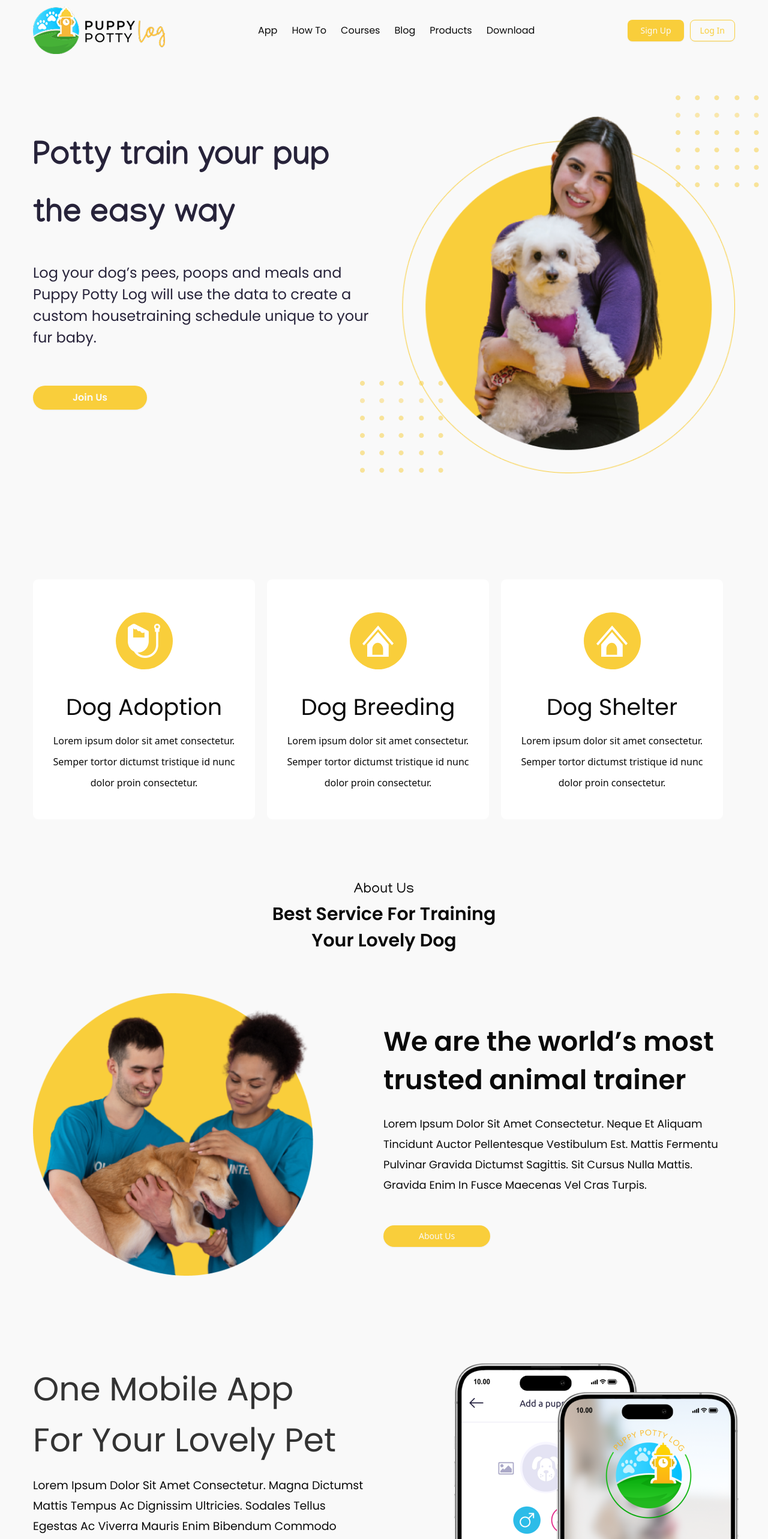
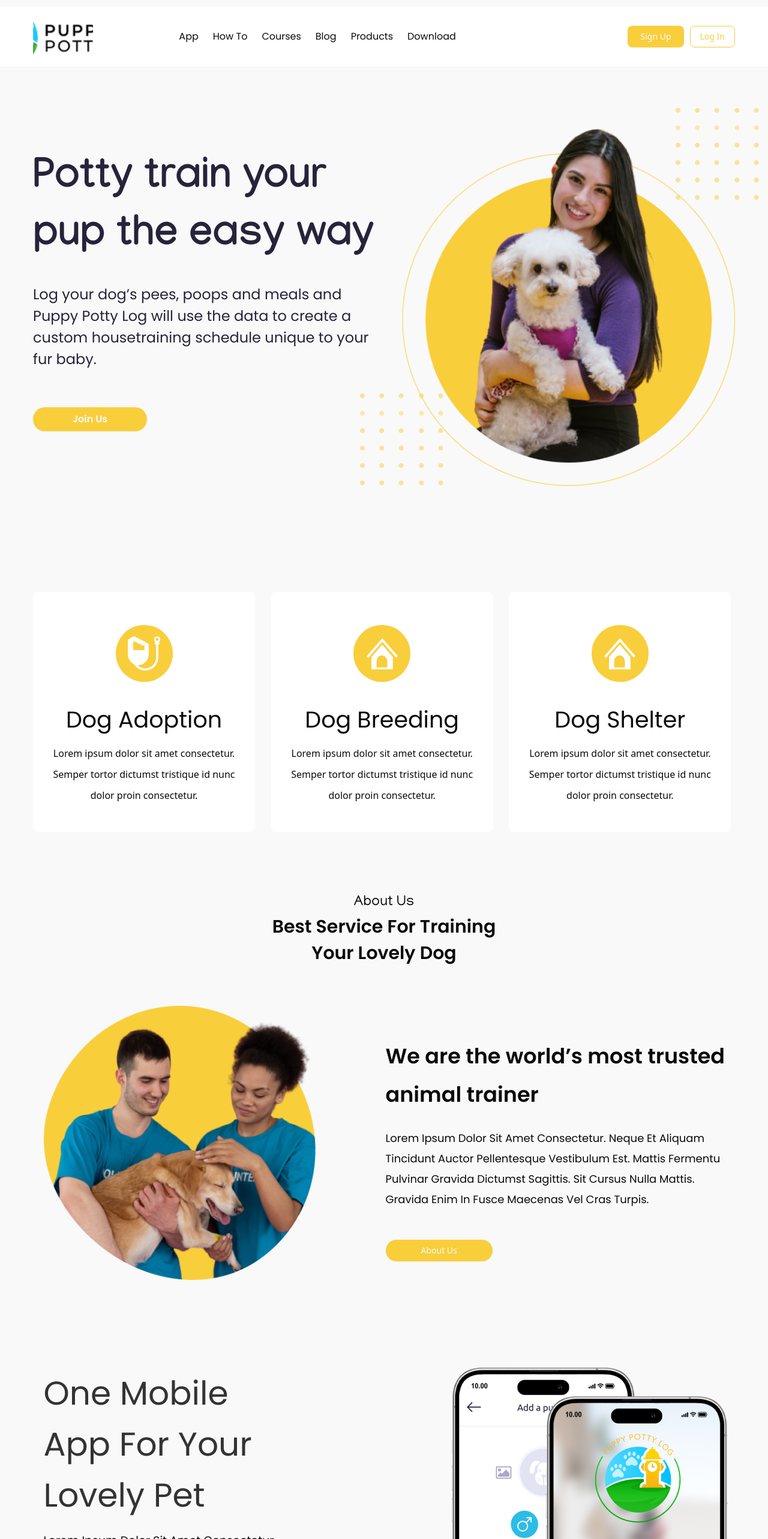
Before and after one commit to Jakaria-Ahmod/react_Real_poject, a React (Vite) app: page / in a window 1280 px wide. Shown: the top 2566 px of the page at 60% size. Built offline with nearby package versions, Linux system fonts and the light colour scheme.

Commit message:
responsive done

```diff
--- a/src/index.css
+++ b/src/index.css
@@ -12,10 +12,46 @@ body {
   --font-Manjari: 'Manjari', sans-serif;
   --color-parimary: #f9ce3b;
   --color-text1: #27233a;
+  --breakpoint-xs: 320px;
+  --breakpoint-sm: 576px;
+  --breakpoint-md: 768px;
+  --breakpoint-lg: 992px;
+  --breakpoint-xl: 1200px;
+  --breakpoint-xxl: 1400px;
 }
 @utility container {
   width: 1170px;
   margin: 0 auto;
+}
+@media (max-width: 575.999px) {
+  .container {
+    max-width: 97%;
+    margin: 0 auto;
+  }
+}
+@media (min-width: 576px) and (max-width: 767.999px) {
+  .container {
+    max-width: 97%;
+    margin: 0 auto;
+  }
+}
+@media (min-width: 768px) and (max-width: 991.999px) {
+  .container {
+    max-width: 95%;
+    margin: 0 auto;
+  }
+}
+@media (min-width: 992px) and (max-width: 1199.999px) {
+  .container {
+    max-width: 97%;
+    margin: 0 auto;
+  }
+}
+@media (min-width: 1200px) and (max-width: 1399.999px) {
+  .container {
+    max-width: 97%;
+    margin: 0 auto;
+  }
 }
 
 @theme inline {
--- a/src/pages/about/About.jsx
+++ b/src/pages/about/About.jsx
@@ -5,15 +5,15 @@ import { motion } from 'framer-motion';
 const About = () => {
   return (
     <div>
-      <div>
+      <div className="container">
         <section>
           <div className="text-center ">
             <span className="text-[24px] font-Manjari">About Us</span>
-            <p className="text-[30px] font-Popins capitalize font-semibold max-w-[380px] mx-auto leading-[44px]">
+            <p className="text-[30px] font-Popins capitalize font-semibold max-w-[380px]  mx-auto leading-[44px]">
               Best service for training your lovely dog
             </p>
           </div>
-          <div className="grid grid-cols-[40%_60%] items-center mt-[66px] gap-x-[116px]">
+          <div className="grid md:grid-cols-[40%_60%] items-center mt-[66px] md:gap-x-[50px] xl:gap-x-[116px]">
             <motion.div
               className="w-full"
               initial={{ opacity: 0, x: -200 }} // Initially hidden on left
@@ -23,12 +23,13 @@ const About = () => {
               <img src={AboutImg} alt="" />
             </motion.div>
             <motion.div
-              className="w-full"
-              initial={{ opacity: 0, x: 400 }}
+              className="w-full mt-[20px] hidden md:block"
+              initial={{ opacity: 0, x: 10 }}
               whileInView={{ opacity: 1, x: 0 }}
               transition={{ duration: 2 }}
+              viewport={{ once: true }}
             >
-              <h3 className="font-Popins text-[45px] leading-[64px] font-semibold">
+              <h3 className="font-Popins text-[30px] leading-[40px] md:text-[35px]  md:leading-[64px] font-semibold">
                 We are the world’s most trusted animal trainer
               </h3>
               <p className="font-Popins text-[18px] leading-[34px] mt-[24px] mb-[50px] max-w-[570px] capitalize">
--- a/src/pages/banner/Banner.jsx
+++ b/src/pages/banner/Banner.jsx
@@ -7,15 +7,15 @@ import { motion } from 'framer-motion';
 const Banner = () => {
   return (
     <motion.div
-      className="my_container"
+      className="connaner"
       initial={{ opacity: 0, y: 50 }}
       whileInView={{ opacity: 1, y: 0 }}
       transition={{ duration: 0.3 }}
     >
       <div className="mt-5">
-        <section className="grid grid-cols-2 items-center -gap-5 justify-between">
-          <div className="w-[100%]">
-            <h1 className="text-[55px] font-Manjari font-bold leading-[96px] text-text1 w">
+        <section className="grid md:grid-cols-2 items-center -gap-5 justify-between">
+          <div className="w-[100%] order-2 lg:order-0 mt-[30px]">
+            <h1 className=" text-[40px] md:text-[55px] lg:text-[70px] font-Manjari font-bold leading-[50px] md:leading-[96px] text-text1 w">
               Potty train your pup the easy way
             </h1>
             <p className="text-[24px] leading-40px font-Popins text-text1 mt-[28px] mb-[31px]">
@@ -28,11 +28,11 @@ const Banner = () => {
             </Button>
           </div>
           <div className="w-[100% relative">
-            <div className="absolute top-[49px] -right-10">
+            <div className="absolute top-[49px] -right-10 hidden lg:block">
               <img src={BannerShaedow} alt="" />
             </div>
             <img src={BannerImg} alt="" className="w-full object-cover " />
-            <div className="absolute bottom-[0px] -left-10">
+            <div className="absolute bottom-[0px] -left-10 hidden lg:block">
               <img src={BannerShaedow} alt="" />
             </div>
           </div>
--- a/src/pages/components/Features/Features.jsx
+++ b/src/pages/components/Features/Features.jsx
@@ -13,7 +13,7 @@ const Features = () => {
               Our Best Features
             </h2>
           </div>
-          <div className="grid grid-cols-3 mt-[80px] items-center mb-[100px]">
+          <div className="grid md:grid-cols-3 justify-center mt-[80px] items-center mb-[100px]">
             <div>
               {feurtsItem.slice(0, 2).map((item, index) => (
                 <div className="flex items-center gap-[19px] mb-[71px]">
@@ -29,10 +29,10 @@ const Features = () => {
                 </div>
               ))}
             </div>
-            <div className="flex items-center justify-center">
+            <div className="flex mt-[20px] items-center justify-center">
               <img src={mobileScreen} alt="img" />
             </div>
-            <div>
+            <div className="mt-[20px]">
               <div>
                 {feurtsItem.slice(2, 4).map((item, index) => (
                   <div className="flex flex-row-reverse items-center gap-[19px] mb-[71px]">
--- a/src/pages/components/Nav/Nav.jsx
+++ b/src/pages/components/Nav/Nav.jsx
@@ -4,34 +4,45 @@ import { Link } from 'react-router';
 import { MenuItem } from './NavDamiData';
 import { Button } from '@/components/ui/button';
 import { motion } from 'framer-motion';
+import { IoIosMenu } from 'react-icons/io';
 // 1175 px
 const Nav = () => {
   return (
+    <div className="sticky top-0 left-0 w-full bg-white z-50">
       <div className=" container">
         <motion.div
           initial={{ opacity: 0, y: 100 }} // Initially hidden on left
           whileInView={{ opacity: 1, y: 0 }} // Scroll করলে দেখা যাবে
           transition={{ duration: 1 }}
+          viewport={{ once: true }}
         >
           <nav className="flex items-center justify-between mt-[11px]">
-          <div>
+            <div className="md:w-[100px] md:h-[100px]">
               <Link to="/">
                 {' '}
-              <img src={LogoImg} alt="" />
+                <img
+                  src={LogoImg}
+                  className="w-full h-full object-cover"
+                  alt="img"
+                />
               </Link>
             </div>
-          <div>
+            <div className="hidden md:block">
               <ul className="flex items-center justify-center space-x-6">
                 {MenuItem?.map((item, index) => (
                   <li
                     key={item?.id}
-                  className="hover:text-parimary text-[16px] font-Popins transition duration-200"
+                    className="hover:text-parimary md:text-[14px] lg:text-[16px] font-Popins transition duration-200"
                   >
                     <Link>{item?.name}</Link>
                   </li>
                 ))}
               </ul>
             </div>
+            <div>
+              <IoIosMenu className="md:hidden" size={30} />
+            </div>
+            <div className="hidden md:block">
               <div className="flex items-center text-end space-x-2.5">
                 <Button className="bg-parimary px-[21px] py-[10px] hover:bg-parimary cursor-pointer">
                   <Link to="/signup">Sign Up</Link>
@@ -40,8 +51,10 @@ const Nav = () => {
                   <Link to="/login">Log In</Link>
                 </Button>
               </div>
+            </div>
           </nav>
         </motion.div>
+      </div>
     </div>
   );
 };
--- a/src/pages/components/appSreenshot/AppSreen.jsx
+++ b/src/pages/components/appSreenshot/AppSreen.jsx
@@ -4,7 +4,7 @@ import { motion } from 'framer-motion';
 const AppSreen = () => {
   return (
     <div>
-      <section>
+      <section className="container">
         <div className="text-center">
           <p className="font-Manjari text-[24px]">Screenshots</p>
           <h2 className="font-Popins text-[30px] font-semibold">
--- a/src/pages/components/card/Card.jsx
+++ b/src/pages/components/card/Card.jsx
@@ -7,10 +7,11 @@ import { motion } from 'framer-motion';
 const Card = () => {
   return (
     <div className="my_container ">
-      <div className="mt-[177px] mb-[100px]">
-        <section className="grid grid-cols-3">
+      <div className="mt-[50px] md:mt-[177px] mb-[100px]">
+        <section className="grid md:grid-cols-2 lg:grid-cols-3 gap-y-4 md:gap-5 justify-center">
           {cardItems?.map((item, index) => (
             <motion.div
+              key={index}
               className="w-[370px] h-[400px] rounded-md border border-white bg-white text-center px-[17px] py-[54px] hover:bg-parimary group transition duration-300 cursor-pointer"
               initial={{ opacity: 0, y: 100 }} // Initially hidden on left
               whileInView={{ opacity: 1, y: 0 }} // Scroll করলে দেখা যাবে
--- a/src/pages/download/Download.jsx
+++ b/src/pages/download/Download.jsx
@@ -9,11 +9,11 @@ import { motion } from 'framer-motion';
 const Download = () => {
   return (
     <div>
-      <div>
-        <section className="mb-[118px]">
-          <div className="grid grid-cols-[60%_40%] mt-[146px] space-x-[146px]">
+      <div className="container">
+        <section className=" md:mb-[118px]">
+          <div className="grid lg:justify-between md:grid-cols-[50%_40%] mt-[30px] md:mt-[146px] space-x-[146px]">
             <div>
-              <h5 className="font-Popins text-[55px] leading-[85px] capitalize max-w-[516px] text-[#333333]">
+              <h5 className="font-Popins text-[30px] leading-[60px] md:text-[55px] md:leading-[85px] capitalize max-w-[516px] text-[#333333]">
                 One Mobile App For Your Lovely Pet
               </h5>
               <p className="text-[19px] font-Popins leading-[34px] capitalize max-w-[554px] mt-[17px] mb-[64px]">
@@ -27,17 +27,17 @@ const Download = () => {
                 Download The App
               </h6>
               <div className="">
-                <div className="mt-[50px] flex space-x-[28px]">
+                <div className=" mt-1.5 md:mt-[50px] md:flex md:space-x-[28px]">
                   <Button className="bg-white shadow-2xl rounded-full px-[46px] py-[25px] hover:bg-white cursor-pointer">
                     <img src={googleButton} alt="" />
                   </Button>
-                  <Button className="bg-white shadow-2xl rounded-full px-[46px] py-[25px] hover:bg-white cursor-pointer">
+                  <Button className="bg-white mt-3 md:mt-0 shadow-2xl rounded-full px-[46px] py-[25px] hover:bg-white cursor-pointer">
                     <img src={appleButton} alt="" />
                   </Button>
                 </div>
               </div>
             </div>
-            <div className="relative">
+            <div className="relative hidden md:block">
               <motion.div
                 initial={{ opacity: 0, y: 50 }}
                 whileInView={{ opacity: 1, y: 0 }}
```
Also changed, not shown: src/pages/components/CTA/Cta.jsx (+6 -4 lines), src/pages/components/Testimonial/Testimonial.jsx (+28 -34 lines), src/pages/components/footer/Footer.jsx (+8 -8 lines), src/pages/components/prodact/Prodact.jsx (+15 -1 lines). Lines whose indentation alone changed are shown as unchanged.
